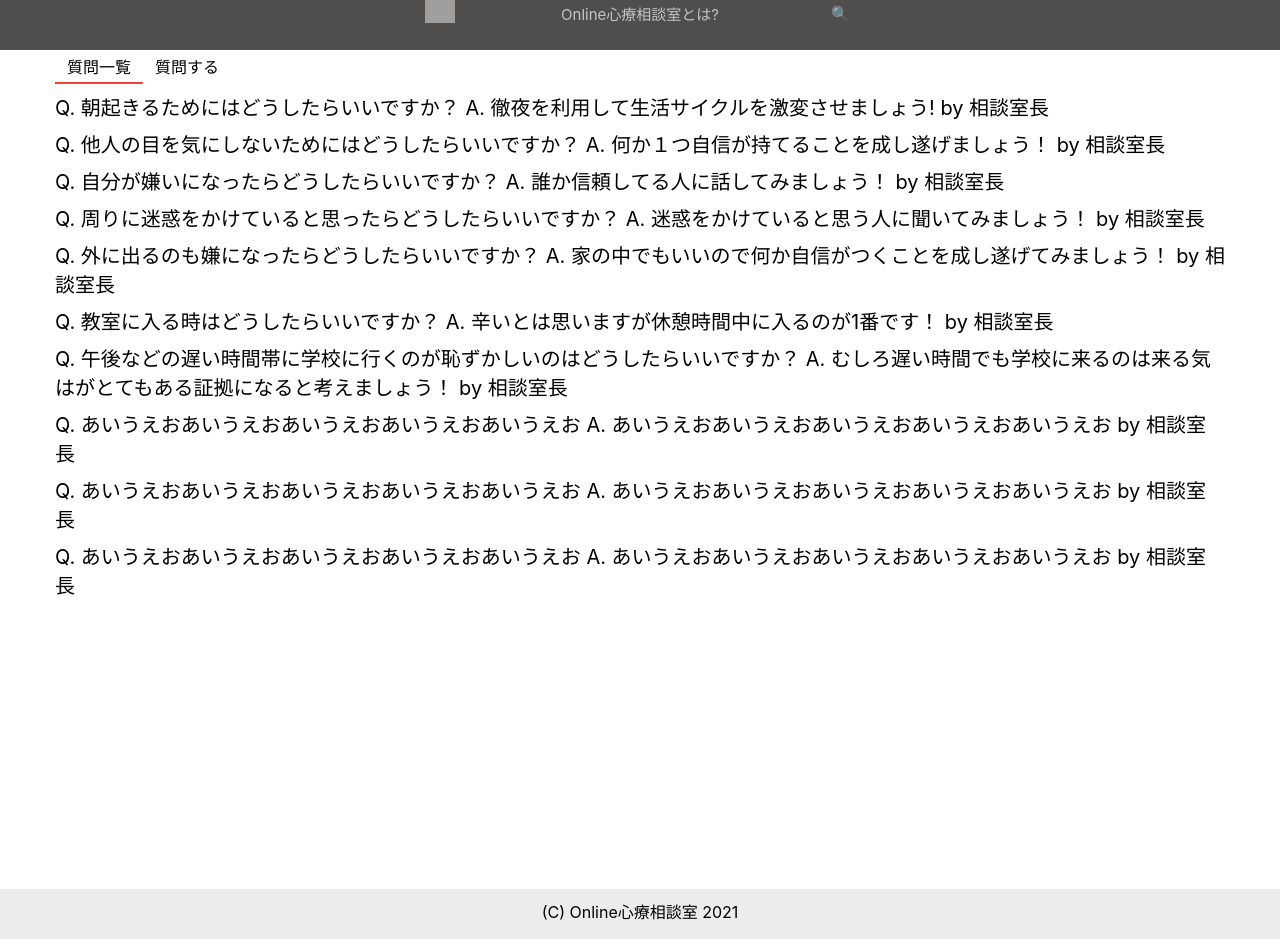
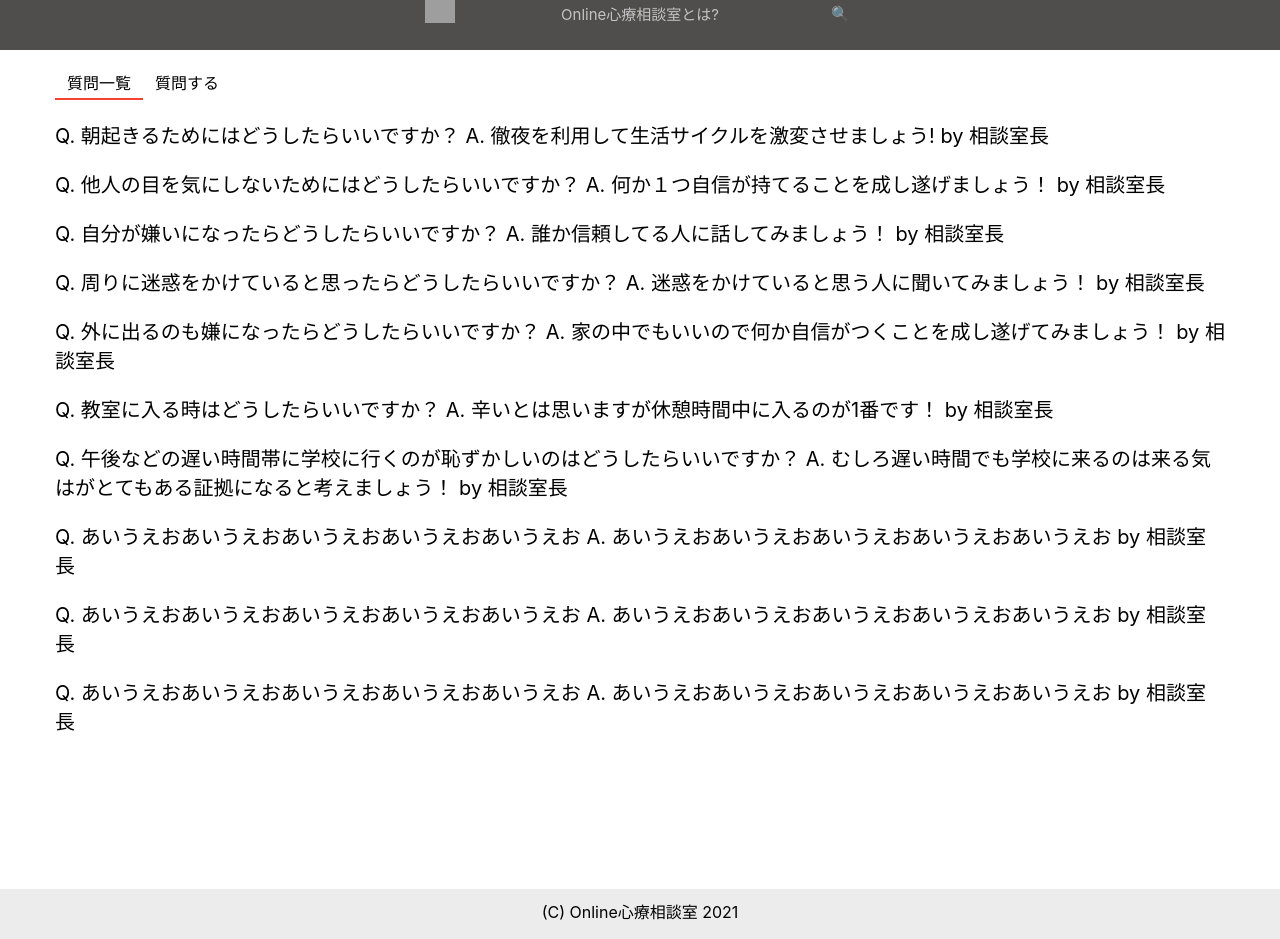
Before and after one commit to FuruyaYuuki/my_first_react_app, a React (Create React App) app: page / in a window 1280 px wide. Built offline with nearby package versions, Linux system fonts and the light colour scheme; grey boxes are pictures that could not be loaded.

Commit message:
solve map

```diff
--- a/src/js/App.js
+++ b/src/js/App.js
@@ -1,24 +1,19 @@
-import styled from 'styled-components';
 import { BrowserRouter, Route } from 'react-router-dom';
 import { Home } from "./views/components/Home"
 import { Comment } from "./views/components/Comment"
 import { Table } from "./views/components/Search"
 import { Show } from "./views/components/Show"
 
-const Body = styled.body`
-  margin: 0 auto;
-`
-
 function App() {
 
   return (
     <BrowserRouter basename={process.env.PUBLIC_URL}>
-      <Body>
+      <div>
         <Route exact path="/" component={Home} />
         <Route path="/comment" component={Comment} />
         <Route path="/search" component={Table} />
         <Route path="/show" component={Show} />
-      </Body>
+      </div>
     </BrowserRouter>
   );
 }
--- a/src/js/views/components/AddQ.js
+++ b/src/js/views/components/AddQ.js
@@ -49,13 +49,14 @@ export const AddQ = ({ onAddSitumon }) => {
   return (
     <div>
       <Container>
-        <form onsubmit={submitAddQ}>
+        <form onSubmit={submitAddQ}>
           <div>
             <Label>質問</Label>
             <Input
               type="text"
               value={text}
               onChange={(e) => setText(e.target.value)}
+              placeholder="Q.〜 A.〜と入力"
             />
           </div>
           <ButtonContainer>
--- a/src/js/views/components/Home.js
+++ b/src/js/views/components/Home.js
@@ -7,7 +7,7 @@ import { AddQ } from "./AddQ"
 import { QALists } from "../const/QAs"
 
 const MainClass = styled.main`
-  height: 823px;
+  height: 807px;
 `
 
 const Container = styled.div`
@@ -19,7 +19,6 @@ const Container = styled.div`
 
 const HeaderUl = styled.ul`
   display: flex;
-  margin: 0;
   padding: 0;
 `
 
--- a/src/js/views/components/QA.js
+++ b/src/js/views/components/QA.js
@@ -1,14 +1,15 @@
 import styled from 'styled-components';
 import { Link } from 'react-router-dom';
 
+const ListItem = styled.li`
+  list-style: none;
+  margin: 20px 0;
+`
+
 const StyledLink = styled(Link)`
   text-decoration: none;
-`
-
-const ListItem = styled.div`
   color: black;
   font-size: 20px;
-  margin: 8px 0;
 `
 
 export const QA = ({ situmons }) => {
@@ -16,7 +17,7 @@ export const QA = ({ situmons }) => {
     <div>
       {
         situmons.map((situmon, index) => {
-          return <StyledLink to="./Show"><ListItem key={index}>{ situmon }</ListItem></StyledLink>
+          return <ListItem key={index}><StyledLink to="./Show">{ situmon }</StyledLink></ListItem>
         })
       }
     </div>
--- a/src/js/views/components/Search.js
+++ b/src/js/views/components/Search.js
@@ -10,15 +10,17 @@ const Container = styled.div`
   margin: 0 auto;
 `
 
+const ListItem = styled.li`
+  list-style: none;
+  margin: 20px 0;
+`
+
 const StyledLink = styled(Link)`
   text-decoration: none;
+  color: black;
+  font-size: 20px;
 `
 
-const ListItem = styled.h1`
-  color: black;
-  font-size: 20px;
-  margin: 16px 4px;
-`
 
 const SearchPlace = styled.input`
   height: 30px;
@@ -77,16 +79,12 @@ export const Table= () => {
         {!filteredItems
           ? items.map((item, index) => {
               return (
-                <StyledLink to="./Show">
-                  <ListItem key={index}>{item.q}</ListItem>
-                </StyledLink>
+                <ListItem key={index}><StyledLink to="./Show">{item.q}</StyledLink></ListItem>
               );
             })
           : filteredItems.map((item, index) => {
               return (
-                <StyledLink to="./Show">
-                  <ListItem key={index}>{item.q}</ListItem>
-                </StyledLink>
+                <ListItem key={index}><StyledLink to="./Show">{item.q}</StyledLink></ListItem>
               );
             })}
       </Container>
```
